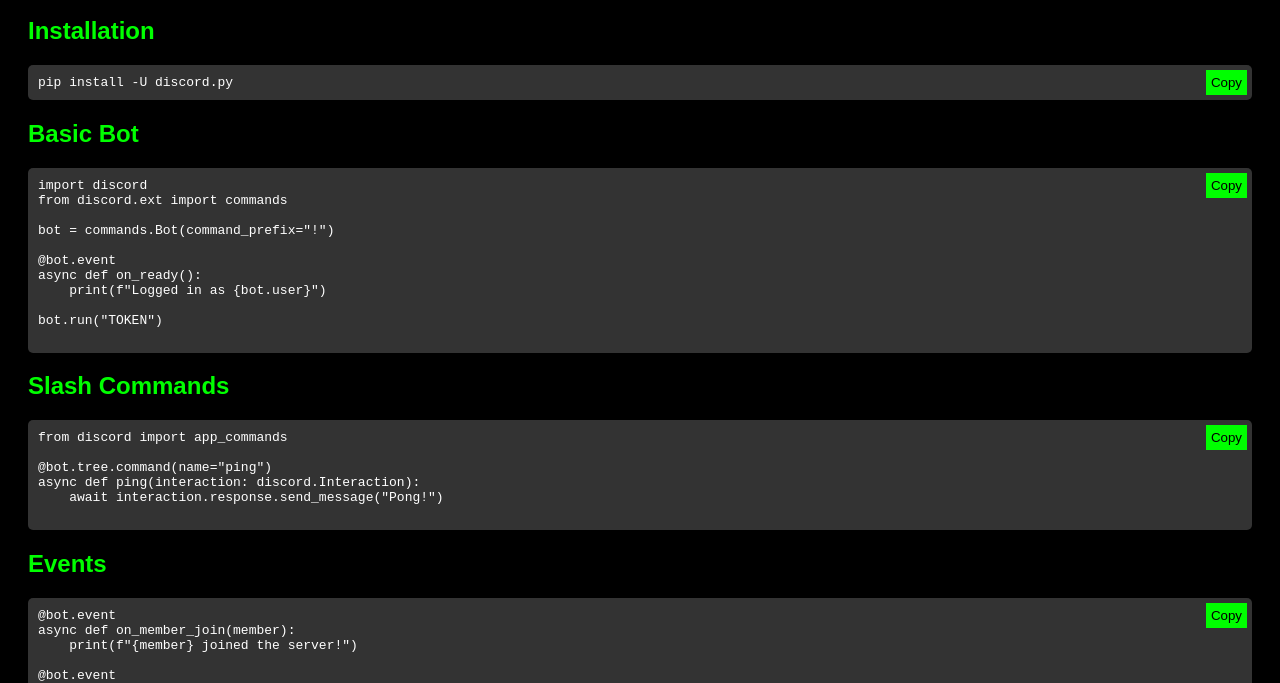
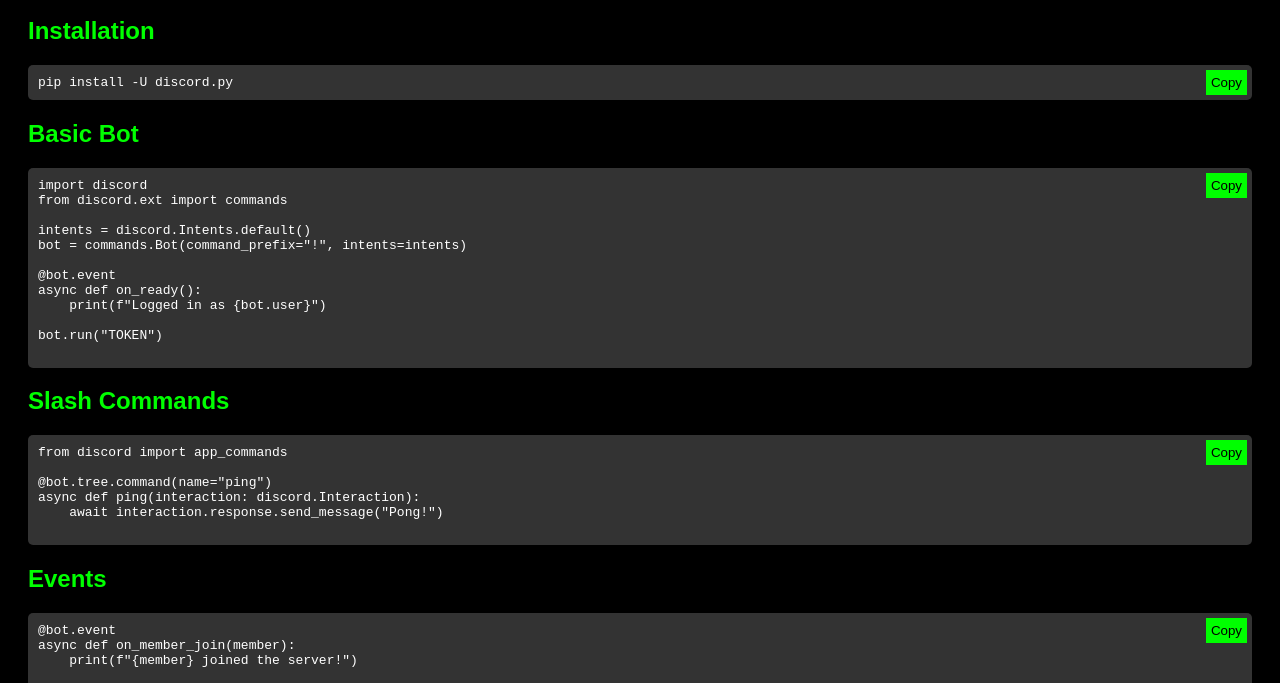
Before and after one commit to Azurion-luau/discordpy, a plain HTML site: page index.html in a window 1280 px wide. Shown: the part 129-812 px from the top of the page. Drawn offline with Linux system fonts and the light colour scheme.

Commit message:
Update index.html

```diff
--- a/index.html
+++ b/index.html
@@ -50,7 +50,8 @@
 import discord
 from discord.ext import commands
 
-bot = commands.Bot(command_prefix="!")
+intents = discord.Intents.default()
+bot = commands.Bot(command_prefix="!", intents=intents)
 
 @bot.event
 async def on_ready():
```
